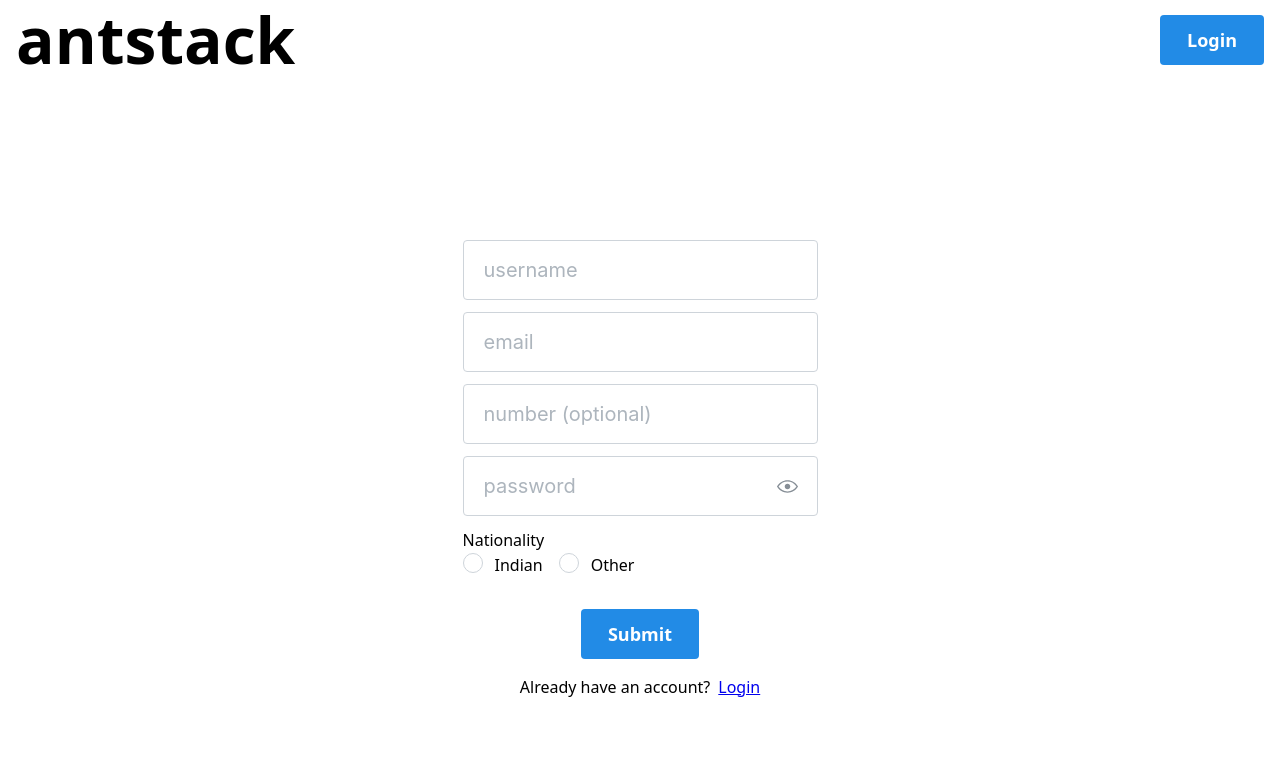
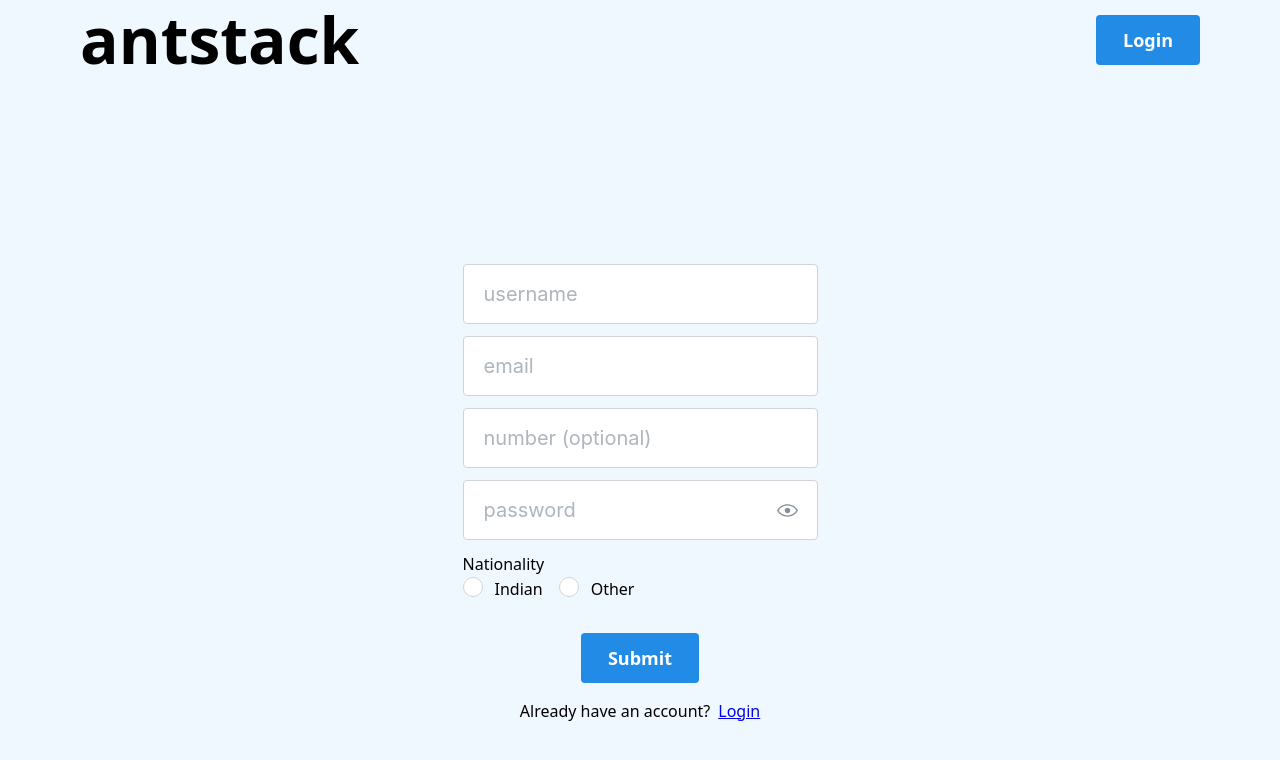
Before and after one commit to lordeadroid/login, a React (Vite) app: page /signup in a window 1280 px wide. Shown: the top 760 px of the page. Built offline with nearby package versions, Linux system fonts and the light colour scheme.

Commit message:
changed styling of homepage

```diff
--- a/src/App.tsx
+++ b/src/App.tsx
@@ -1,5 +1,5 @@
 import "@mantine/core/styles.css";
-import { MantineProvider } from "@mantine/core";
+import { Flex, MantineProvider } from "@mantine/core";
 import { Outlet, RouterProvider, createBrowserRouter } from "react-router-dom";
 import NavigationBar from "./Navigation-Bar/Navigation-Bar";
 import SignupPage from "./Signup/Signup-Page";
@@ -12,10 +12,16 @@ import ErrorPage from "./Error/Error-Page";
 // fixed nav-bar component in all pages
 const Layout: TReact = () => {
   return (
-    <>
+    <Flex
+      justify={"center"}
+      direction={"column"}
+      p={"0rem 4rem"}
+      gap={"1.5rem"}
+      bg={"aliceblue"}
+    >
       <NavigationBar />
       <Outlet />
-    </>
+    </Flex>
   );
 };
 
--- a/src/Homepage/Homepage.tsx
+++ b/src/Homepage/Homepage.tsx
@@ -28,17 +28,17 @@ const HomePage = () => {
   return username === EMPTYSTRING ? (
     <Text>Homepage</Text>
   ) : (
-    <Flex wrap={"wrap"} justify={"center"} gap={"5rem 2rem"} p={"5rem 0rem"}>
+    <Flex wrap={"wrap"} justify={"space-around"}>
       {productsData.map((product) => {
         const { id, title, price, rating, tags, thumbnail } = product;
 
         return (
           <Card
             radius={"md"}
-            p={"md"}
             className={styles.card}
             key={id}
             w={"20rem"}
+            pb={"4rem"}
           >
             <Flex justify={"space-between"} direction={"column"} h={"25rem"}>
               <Image src={thumbnail} height={180} />
@@ -52,7 +52,6 @@ const HomePage = () => {
                 size={"xs"}
                 pos={"-webkit-sticky"}
                 top={"-16rem"}
-                left={"-1rem"}
                 color={ratingColor(rating)}
               >
                 {rating}
--- a/src/Homepage/homepage.module.css
+++ b/src/Homepage/homepage.module.css
@@ -3,7 +3,12 @@
     var(--mantine-color-white),
     var(--mantine-color-dark-7)
   );
-  background: linear-gradient(transparent, white, whitesmoke, aliceblue);
+  background: linear-gradient(
+    transparent,
+    white 20%,
+    whitesmoke 50%,
+    transparent 80%
+  );
 }
 
 .section {
```
